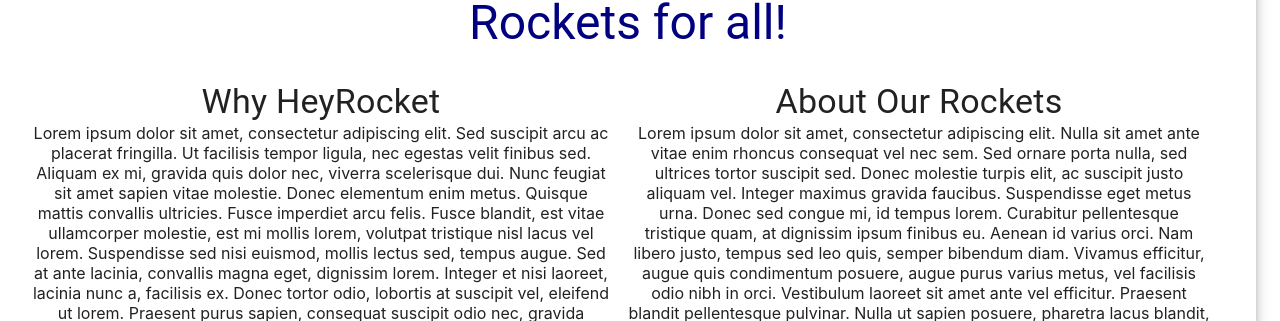
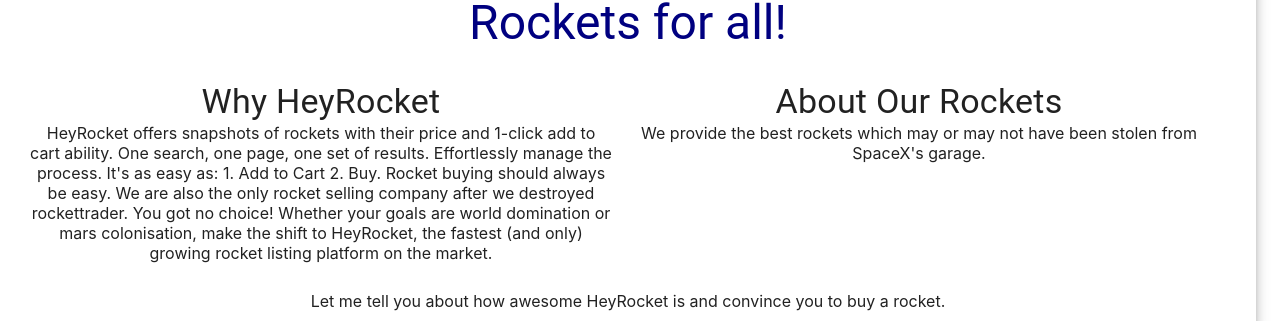
Before and after one commit to marsohrabi/heyrocket, a React (Create React App) app in the folder packages/hr-frontend/: page / in a window 1280 px wide. Shown: the part 292-613 px from the top of the page. Built offline with nearby package versions, Linux system fonts and the light colour scheme; what typesafe-actions would draw is missing.

Commit message:
Frontend changes

```diff
--- a/packages/hr-frontend/src/App.tsx
+++ b/packages/hr-frontend/src/App.tsx
@@ -4,7 +4,7 @@ import ShoppingCartContainer from "./shopping-cart/containers/ShoppingCartContai
 import RocketSearchContainer from "./rockets/containers/RocketSearchContainer";
 import withPage from "./withPage";
 
-const LandingPage = React.lazy(() => import("./pages/LangingPage"));
+const LandingPage = React.lazy(() => import("./landing-page/LangingPage"));
 
 enum Routes {
   about = "/about",
--- a/packages/hr-frontend/src/Landing.tsx
+++ b/packages/hr-frontend/src/Landing.tsx
@@ -44,17 +44,18 @@ const Landing: React.FC = () => {
                         <Typography variant="h4">
                             Why HeyRocket
                         </Typography>
-
-                        Lorem ipsum dolor sit amet, consectetur adipiscing elit. Sed suscipit arcu ac placerat fringilla. Ut facilisis tempor ligula, nec egestas velit finibus sed. Aliquam ex mi, gravida quis dolor nec, viverra scelerisque dui. Nunc feugiat sit amet sapien vitae molestie. Donec elementum enim metus. Quisque mattis convallis ultricies. Fusce imperdiet arcu felis. Fusce blandit, est vitae ullamcorper molestie, est mi mollis lorem, volutpat tristique nisl lacus vel lorem. Suspendisse sed nisi euismod, mollis lectus sed, tempus augue. Sed at ante lacinia, convallis magna eget, dignissim lorem. Integer et nisi laoreet, lacinia nunc a, facilisis ex. Donec tortor odio, lobortis at suscipit vel, eleifend ut lorem. Praesent purus sapien, consequat suscipit odio nec, gravida fringilla diam.
-
-Suspendisse potenti. Duis suscipit vel sem quis posuere. Sed elementum, ante quis convallis molestie, est nibh facilisis tortor, ac pharetra nisl lacus eu nisl. Mauris faucibus eget libero eget tincidunt. Maecenas gravida luctus lectus a ornare. Donec ultricies placerat tempus. Sed ut sem eleifend felis fringilla rutrum id ultricies nunc. Phasellus accumsan mi quis risus tempor ullamcorper quis quis sem. Donec et arcu nec eros iaculis finibus. Ut non risus at mi auctor lacinia sed vitae lorem. Nunc pretium neque velit, et commodo nibh dictum sed. Sed non justo quam. </Grid>
+                    HeyRocket offers snapshots of rockets with their price and 1-click add to cart ability. One search, one page, one set of
+                    results. Effortlessly manage the process. It's as easy as: 1. Add to Cart 2. Buy. Rocket buying should always be easy.
+                    We are also the only rocket selling company after we destroyed rockettrader. You got no choice! Whether your goals are
+                    world domination or mars colonisation, make the shift to HeyRocket, the fastest (and only) growing rocket listing platform
+                    on the market.
+                    </Grid>
                     <Grid item xs={6}>
                         <Typography variant="h4">
                             About Our Rockets
-                    </Typography>
-Lorem ipsum dolor sit amet, consectetur adipiscing elit. Nulla sit amet ante vitae enim rhoncus consequat vel nec sem. Sed ornare porta nulla, sed ultrices tortor suscipit sed. Donec molestie turpis elit, ac suscipit justo aliquam vel. Integer maximus gravida faucibus. Suspendisse eget metus urna. Donec sed congue mi, id tempus lorem. Curabitur pellentesque tristique quam, at dignissim ipsum finibus eu. Aenean id varius orci. Nam libero justo, tempus sed leo quis, semper bibendum diam. Vivamus efficitur, augue quis condimentum posuere, augue purus varius metus, vel facilisis odio nibh in orci. Vestibulum laoreet sit amet ante vel efficitur. Praesent blandit pellentesque pulvinar. Nulla ut sapien posuere, pharetra lacus blandit, vulputate mi. Duis ante purus, posuere consequat nulla eu, aliquam venenatis nunc. Vivamus vulputate velit at tristique convallis. Quisque gravida tincidunt nisi vitae pellentesque.
-
-Pellentesque tincidunt sapien sit amet nibh auctor euismod. Fusce aliquet risus vel lectus congue interdum. Morbi dui erat, tempus sagittis nisi sit amet, imperdiet ullamcorper nisl. Vestibulum eget velit est. Etiam tempus scelerisque ex, sit amet tristique lectus imperdiet id. Duis non tincidunt sem. Proin pellentesque, tortor et tristique tempus, dui sem mollis magna, eu facilisis ex nunc quis augue. Nunc efficitur, tellus eget pharetra dignissim, nisi libero imperdiet sapien, ac euismod sapien libero at ligula. Phasellus et mauris sagittis metus vestibulum pharetra in vel eros. Class aptent taciti sociosqu ad litora torquent per conubia nostra, per inceptos himenaeos. Proin vitae lorem ut ipsum interdum scelerisque et a mi. Vestibulum vestibulum congue felis, quis convallis purus vestibulum ut. Morbi vel bibendum libero, ac sodales nunc. Aliquam tincidunt dictum ante, eget pharetra massa rutrum vitae. </Grid>
+                        </Typography>
+                    We provide the best rockets which may or may not have been stolen from SpaceX's garage.
+                     </Grid>
                 </Grid>
                 Let me tell you about how awesome HeyRocket is and convince you to buy a rocket.
             </Paper >
--- a/packages/hr-frontend/src/rockets/containers/RocketSearchContainer.tsx
+++ b/packages/hr-frontend/src/rockets/containers/RocketSearchContainer.tsx
@@ -8,7 +8,7 @@ import { actions as shoppingCartActions } from "../../shopping-cart/redux/model"
 
 
 const RocketSearchContainer: React.FC = () => {
-  const [limit, setLimit] = useState(10);
+  const [limit, setLimit] = useState(12);
   const [offset, setOffset] = useState(0);
 
   const rocketsRemoteData = useRocketsPage({
--- a/packages/hr-frontend/src/rockets/views/RocketSearchGrid.tsx
+++ b/packages/hr-frontend/src/rockets/views/RocketSearchGrid.tsx
@@ -12,6 +12,7 @@ const useStyles = makeStyles((theme) => ({
     width: "90%",
     textAlign: "center",
     marginBottom: 25,
+    marginTop: 25
   },
   pageButtonsDiv: {
     padding: "20px 0",
--- a/packages/hr-frontend/src/shopping-cart/PurchaseWindow.tsx
+++ b/packages/hr-frontend/src/shopping-cart/PurchaseWindow.tsx
@@ -21,9 +21,14 @@ export interface ITotal {
 export const PurchaseWindow: React.FC<ITotal> = ({total}) => {
     const classes = useStyles();
 
+    const rocketPriceCurrency = Intl.NumberFormat("en-CA", {
+      style: "currency",
+      currency: "CAD",
+    }).format(total as number);
+
     return (
         <div className={classes.text}>
-        <Typography> Total: ${total} </Typography>
+        <Typography> Total: {rocketPriceCurrency} </Typography>
         <PurchaseModalContainer />
         </div>
     )
--- a/packages/hr-frontend/src/shopping-cart/ShoppingCart.tsx
+++ b/packages/hr-frontend/src/shopping-cart/ShoppingCart.tsx
@@ -1,7 +1,7 @@
 import { List, Grid, ListItem, createStyles, makeStyles, Theme } from "@material-ui/core";
 import React from "react";
 import { ShoppingCartRow } from "./ShoppingCartRow"
-import { IShoppingCart } from "../pages/ShoppingCartPage"
+import { IShoppingCart } from "./ShoppingCartPage"
 
 const useStyles = makeStyles((theme: Theme) =>
   createStyles({
--- a/packages/hr-frontend/src/pages/ShoppingCartPage.tsx
+++ b/packages/hr-frontend/src/shopping-cart/ShoppingCartPage.tsx
@@ -1,7 +1,7 @@
 import React from 'react';
 import { createStyles, Grid, makeStyles, Theme } from '@material-ui/core';
-import { ShoppingCart } from '../shopping-cart/ShoppingCart'
-import { PurchaseWindow } from '../shopping-cart/PurchaseWindow'
+import { ShoppingCart } from './ShoppingCart'
+import { PurchaseWindow } from './PurchaseWindow'
 import { Rocket } from '../rockets/redux/model'
 
 const useStyles = makeStyles((theme: Theme) =>
--- a/packages/hr-frontend/src/shopping-cart/ShoppingCartRow.tsx
+++ b/packages/hr-frontend/src/shopping-cart/ShoppingCartRow.tsx
@@ -1,12 +1,27 @@
-import { ListItem, Grid } from "@material-ui/core";
+import { ListItem, Grid, makeStyles, createStyles, Theme, Typography } from "@material-ui/core";
 import React from "react";
 import { Rocket } from "../rockets/redux/model";
+
+const useStyles = makeStyles((theme: Theme) =>
+  createStyles({
+    text: {
+      marginLeft: "10px"
+    },
+  }),
+);
 
 interface IRocket{
     readonly rocket: Rocket
 }
 
 export const ShoppingCartRow: React.FC<IRocket> = ({rocket}) => {
+
+    const classes = useStyles();
+
+    const rocketPriceCurrency = Intl.NumberFormat("en-CA", {
+        style: "currency",
+        currency: "CAD",
+      }).format(rocket.price as number);
 
     return (
         <ListItem>
@@ -15,10 +30,10 @@ export const ShoppingCartRow: React.FC<IRocket> = ({rocket}) => {
                     <img src={rocket.image_url} alt='temp' width='100%' height='100%' />
                 </Grid>
                 <Grid xs={8}>
-                    {rocket.model}
+                    <Typography className={classes.text}>{rocket.model}</Typography>
                 </Grid>
                 <Grid xs={2}>
-                    ${rocket.price}
+                    {rocketPriceCurrency}
                 </Grid>
             </Grid>
         </ListItem>
--- a/packages/hr-frontend/src/shopping-cart/containers/ShoppingCartContainer.tsx
+++ b/packages/hr-frontend/src/shopping-cart/containers/ShoppingCartContainer.tsx
@@ -1,5 +1,5 @@
 import React from "react";
-import { ShoppingCartPage } from "../../pages/ShoppingCartPage"
+import { ShoppingCartPage } from "../ShoppingCartPage"
 import { useShoppingCart } from "../hooks"
 
 export const ShoppingCartContainer = () => {
```
Also changed, not shown: packages/hr-frontend/src/landing-page/LangingPage.tsx (renamed from packages/hr-frontend/src/pages/LangingPage.tsx).
